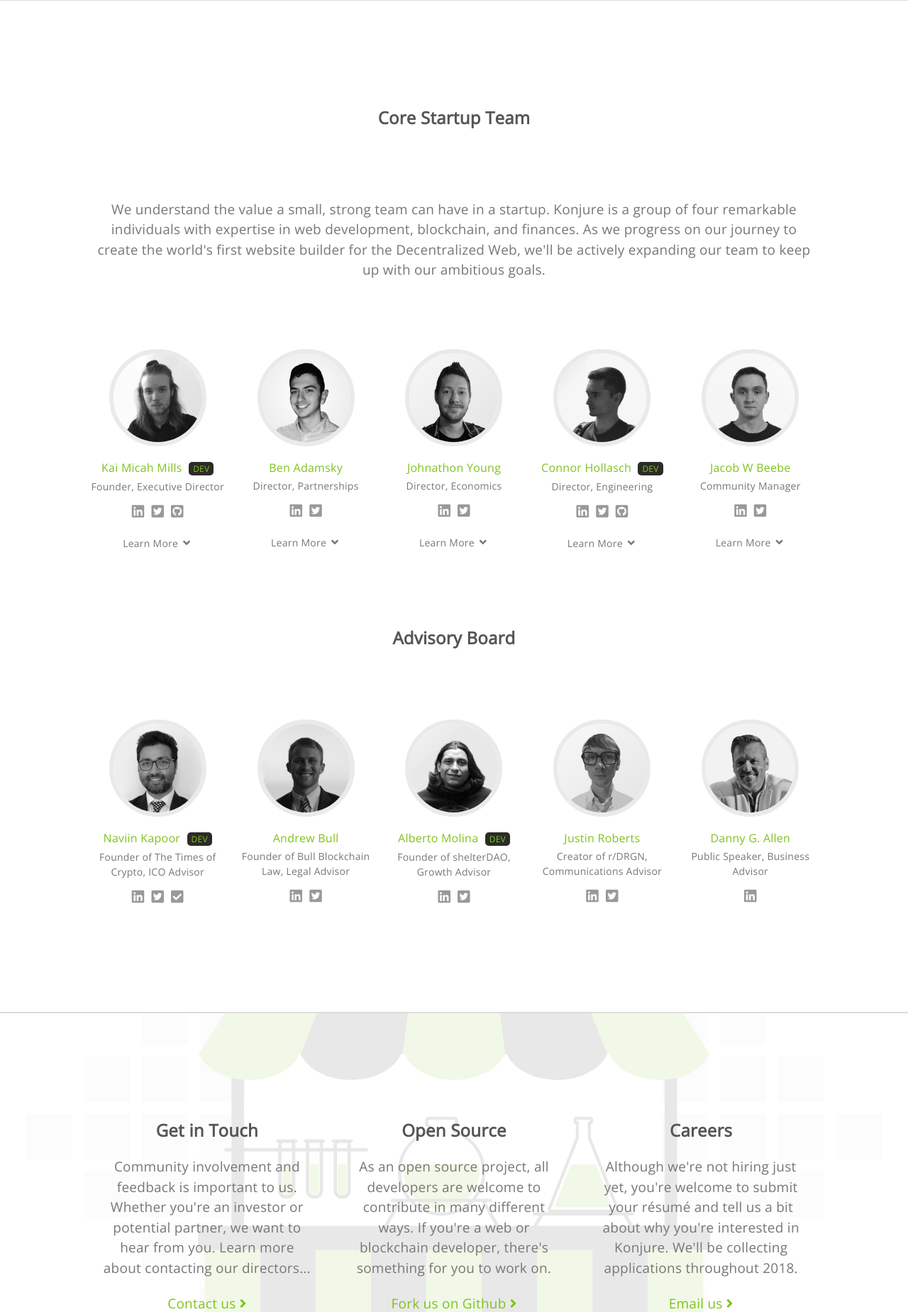
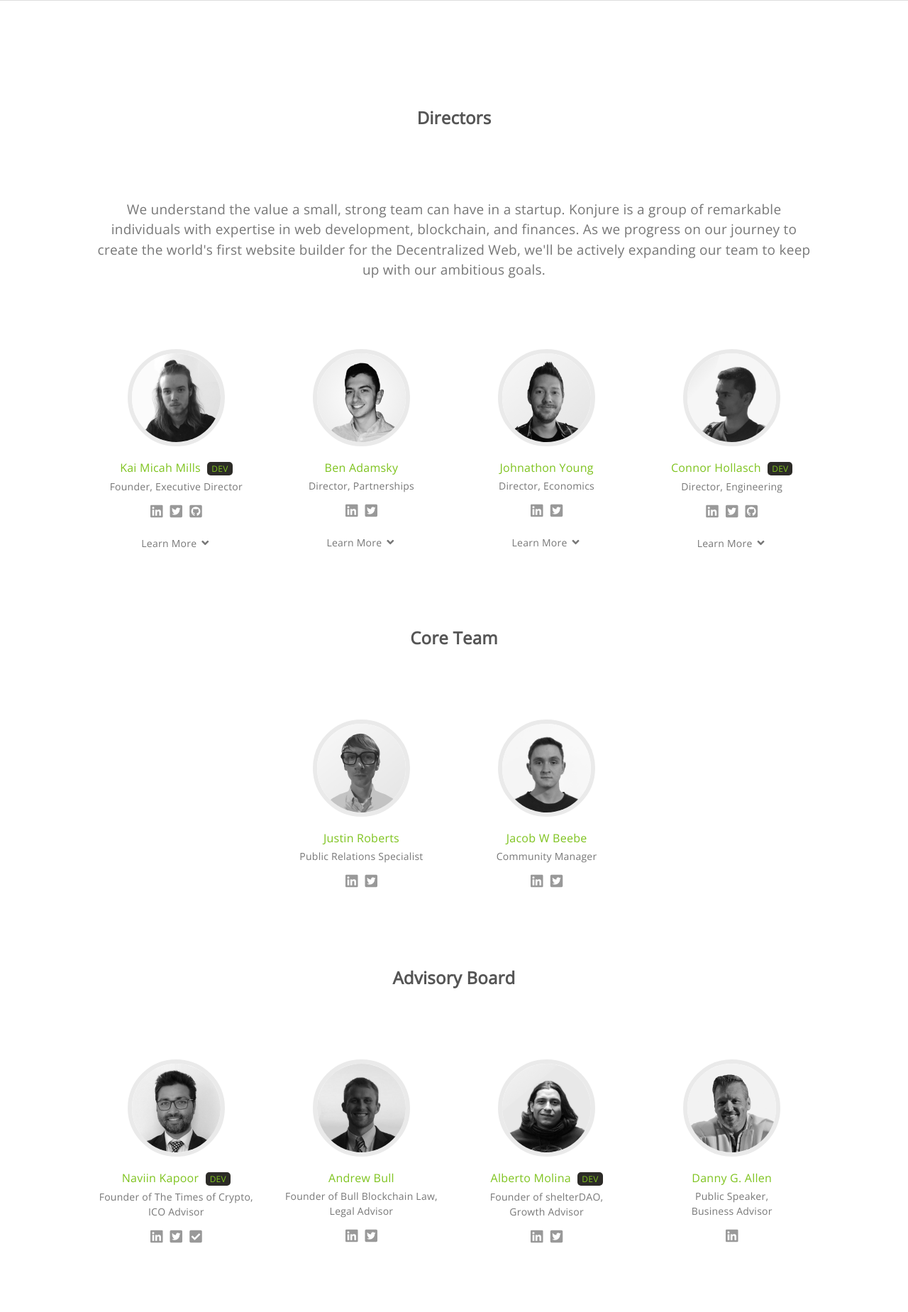
Before and after one commit to Konjure/konjure-org, a PHP site: page /company/meet-the-team in a window 1280 px wide. Shown: the part 460-2309 px from the top of the page at 71% size. Run offline with PHP 8.4, Linux system fonts and the light colour scheme.

Commit message:
Core team addition

```diff
--- a/company/meet-the-team/index.php
+++ b/company/meet-the-team/index.php
@@ -65,10 +65,10 @@
 
 		<div class="section team features" id="header-trigger">
 			<div class="cover text-center">
-				<h2 class="headline" data-sr="enter top, and hustle 20px">Core Startup Team</h2>
+				<h2 class="headline" data-sr="enter top, and hustle 20px">Directors</h2>
 				<div class="grid no-padding">
 					<div class="row">
-						<h3 data-sr="enter top, and hustle 20px">We understand the value a small, strong team can have in a startup. Konjure is a group of four remarkable individuals with expertise in web development, blockchain, and finances. As we progress on our journey to create the world's first website builder for the Decentralized Web, we'll be actively expanding our team to keep up with our ambitious goals.</h3>
+						<h3 data-sr="enter top, and hustle 20px">We understand the value a small, strong team can have in a startup. Konjure is a group of remarkable individuals with expertise in web development, blockchain, and finances. As we progress on our journey to create the world's first website builder for the Decentralized Web, we'll be actively expanding our team to keep up with our ambitious goals.</h3>
 						<br>
 					</div>
 					<div class="row">
@@ -134,6 +134,23 @@
 								</div>
 							</div>
 						</div>
+					</div>
+				</div>
+				<br><br><br><br>
+				<h2 class="headline" data-sr="enter top, and hustle 20px">Core Team</h2>
+				<div class="grid no-padding">
+					<div class="row">
+						<div class="cell">
+
+						</div>
+						<div class="cell" data-sr="enter top, and hustle 20px">
+							<img src="../../assets/media/images/justin.png" class="member no-select center"/>
+							<img src="../../assets/media/images/ghost.png" class="ghostpop no-select"/>
+							<h4>Justin Roberts</h4>
+							<h5>Public Relations Specialist</h5>
+							<a href="https://linkedin.com/in/justin-r-815351165" target="_blank"><i class="fab fa-linkedin"></i></a>
+							<a href="https://twitter.com/talk_konjure" target="_blank"><i class="fab fa-twitter-square"></i></a>
+						</div>
 						<div class="cell" data-sr="enter top, and hustle 20px">
 							<img src="../../assets/media/images/jacob.png" class="member no-select center"/>
 							<img src="../../assets/media/images/ghost.png" class="ghostpop no-select"/>
@@ -141,13 +158,9 @@
 							<h5>Community Manager</h5>
 							<a href="https://linkedin.com/in/jacobwbeebe" target="_blank"><i class="fab fa-linkedin"></i></a>
 							<a href="https://twitter.com/jacobwbeebe" target="_blank"><i class="fab fa-twitter-square"></i></a>
-							<br><br>
-							<div class="expander" change-icon="fa-angle-up">
-								<h5 class="no-select">Learn More <i class="fa fa-angle-down"></i></h5>
-								<div class="expander-content">
-									<h5>Jacob has been managing online communities for years. From forums to blogs, he has notable experience in growth and marketing for various industries across the Web.<br><br>As the spokesperson for our social media outlets, he's heavily involved in our community, actively taking in feedback and communicating it to the team. Eventually, he'll be organizing and hosting the first events and meetups for Konjure.</h5>
-								</div>
-							</div>
+						</div>
+						<div class="cell">
+
 						</div>
 					</div>
 				</div>
@@ -159,7 +172,7 @@
 							<img src="../../assets/media/images/naviin.png" class="member no-select center"/>
 							<img src="../../assets/media/images/ghost.png" class="ghostpop no-select"/>
 							<h4>Naviin Kapoor <div class="no-select">Dev</div></h4>
-							<h5>Founder of The Times of Crypto, ICO Advisor</h5>
+							<h5>Founder of The Times of Crypto,<br>ICO Advisor</h5>
 							<a href="https://linkedin.com/in/naviinkapoor" target="_blank"><i class="fab fa-linkedin"></i></a>
 							<a href="https://twitter.com/naviinkapoor" target="_blank"><i class="fab fa-twitter-square"></i></a>
 							<a href="https://icobench.com/u/naviinkapoor" target="_blank"><i class="fa fa-check-square"></i></a>
@@ -168,7 +181,7 @@
 							<img src="../../assets/media/images/andrew.png" class="member no-select center"/>
 							<img src="../../assets/media/images/ghost.png" class="ghostpop no-select"/>
 							<h4>Andrew Bull</h4>
-							<h5>Founder of Bull Blockchain Law, Legal Advisor</h5>
+							<h5>Founder of Bull Blockchain Law,<br>Legal Advisor</h5>
 							<a href="https://linkedin.com/in/andrew-bull-752bb632/" target="_blank"><i class="fab fa-linkedin"></i></a>
 							<a href="https://twitter.com/andrewbull1988" target="_blank"><i class="fab fa-twitter-square"></i></a>
 						</div>
@@ -176,23 +189,15 @@
 							<img src="../../assets/media/images/alberto.png" class="member no-select center"/>
 							<img src="../../assets/media/images/ghost.png" class="ghostpop no-select"/>
 							<h4>Alberto Molina <div class="no-select">Dev</div></h4>
-							<h5>Founder of shelterDAO, Growth Advisor</h5>
+							<h5>Founder of shelterDAO,<br>Growth Advisor</h5>
 							<a href="https://www.linkedin.com/in/alberto-molina-thinklifestyle/" target="_blank"><i class="fab fa-linkedin"></i></a>
 							<a href="https://twitter.com/shelterdao" target="_blank"><i class="fab fa-twitter-square"></i></a>
-						</div>
-						<div class="cell" data-sr="enter top, and hustle 20px">
-							<img src="../../assets/media/images/justin.png" class="member no-select center"/>
-							<img src="../../assets/media/images/ghost.png" class="ghostpop no-select"/>
-							<h4>Justin Roberts</h4>
-							<h5>Creator of r/DRGN, Communications Advisor</h5>
-							<a href="https://linkedin.com/in/justin-r-815351165" target="_blank"><i class="fab fa-linkedin"></i></a>
-							<a href="https://twitter.com/talk_konjure" target="_blank"><i class="fab fa-twitter-square"></i></a>
 						</div>
 						<div class="cell" data-sr="enter top, and hustle 20px">
 							<img src="../../assets/media/images/danny.png" class="member no-select center"/>
 							<img src="../../assets/media/images/ghost.png" class="ghostpop no-select"/>
 							<h4>Danny G. Allen</h4>
-							<h5>Public Speaker, Business Advisor</h5>
+							<h5>Public Speaker,<br>Business Advisor</h5>
 							<a href="https://www.linkedin.com/in/danny-allen-93333677/" target="_blank"><i class="fab fa-linkedin"></i></a>
 						</div>
 					</div>
```
